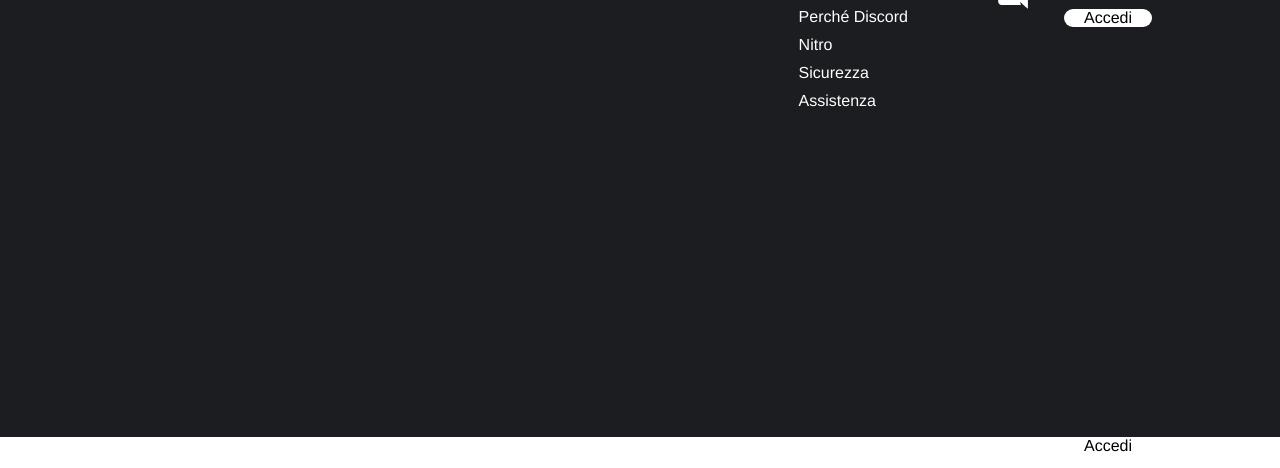
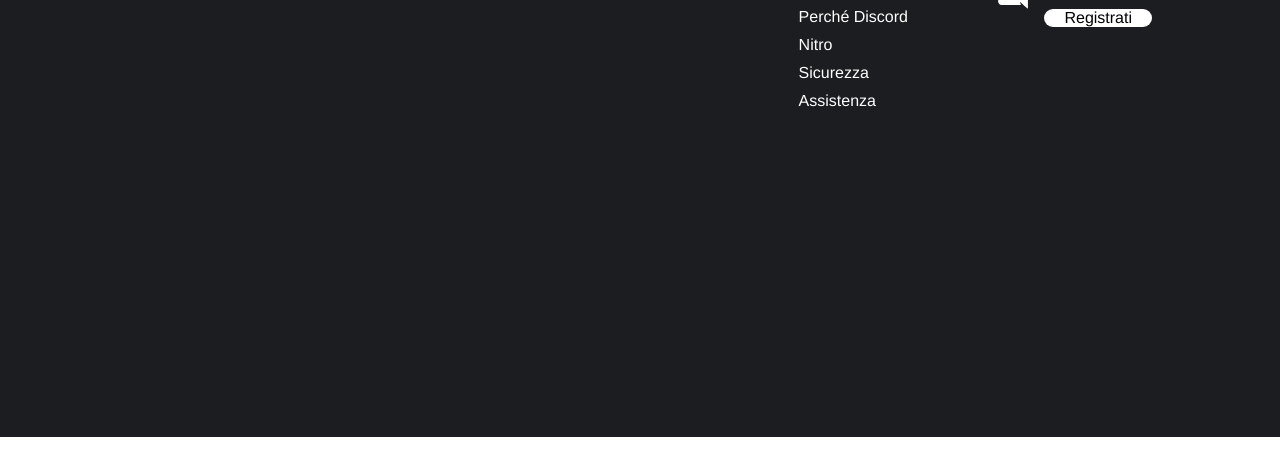
Before and after one commit to nadiaf85/htmlcss-discord, a plain HTML site: page index.html in a window 1280 px wide. Shown: the part 3921-4389 px from the top of the page. After the commit the page ends 4358 px from the top, so only its background shows below. Drawn offline with Linux system fonts and the light colour scheme.

Commit message:
footer modificato

```diff
--- a/index.html
+++ b/index.html
@@ -214,26 +214,12 @@
 
                 <div id="accedi">
                     <a href="#" class="button-accedi">
-                        Accedi
+                        Registrati
                     </a>
                 </div>
         </div>
 
     </footer>
 
-    <div class="clearfix container">
-                <div class="logo-bottom">
-                    <a href="">
-                        <img class="img-logo" src="img/logo.svg" alt="">
-                    </a>
-                </div>
-
-                <div id="accedi">
-                    <a href="#" class="button-accedi">
-                        Accedi
-                    </a>
-                </div>
-        </div>
-
 </body>
 </html>
```
